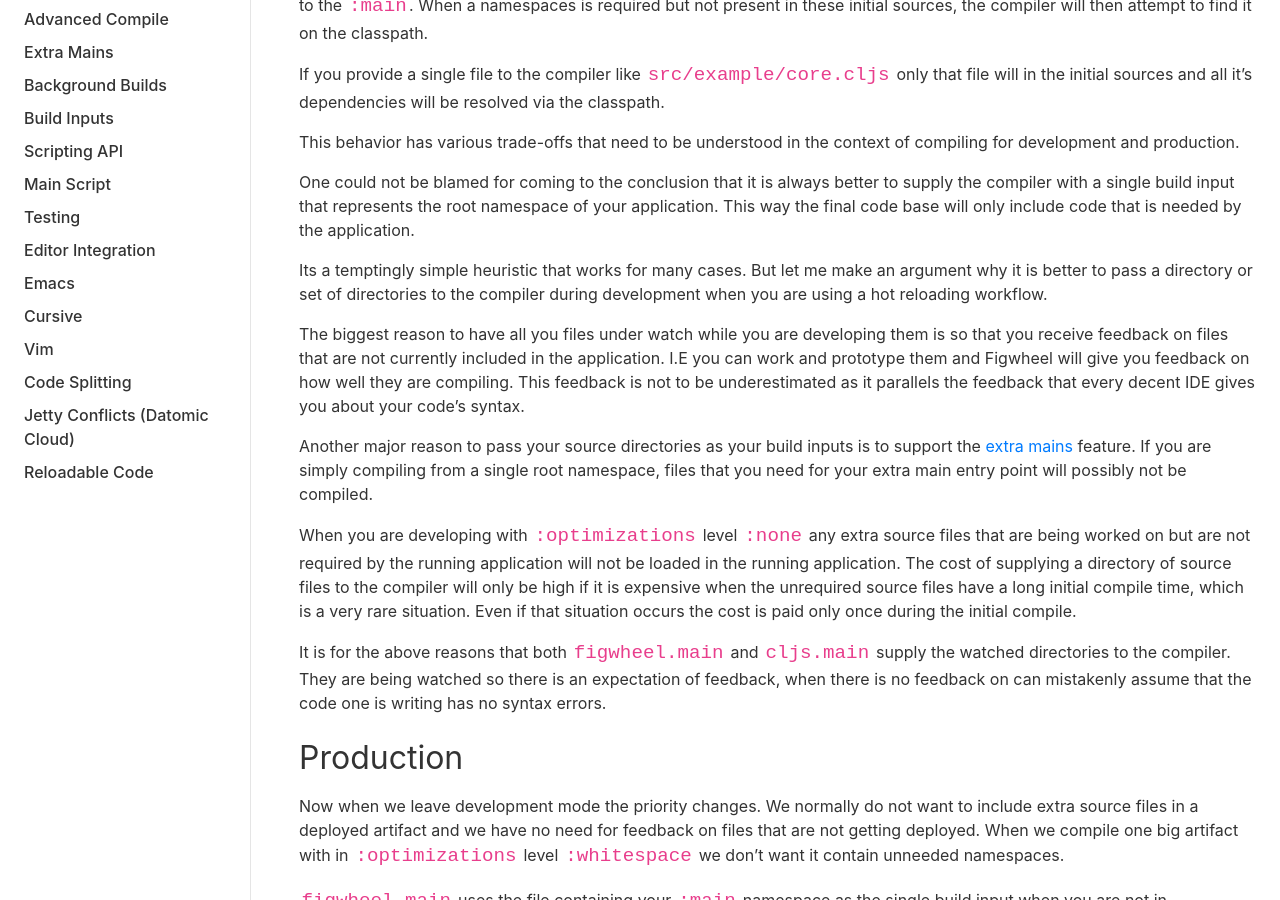
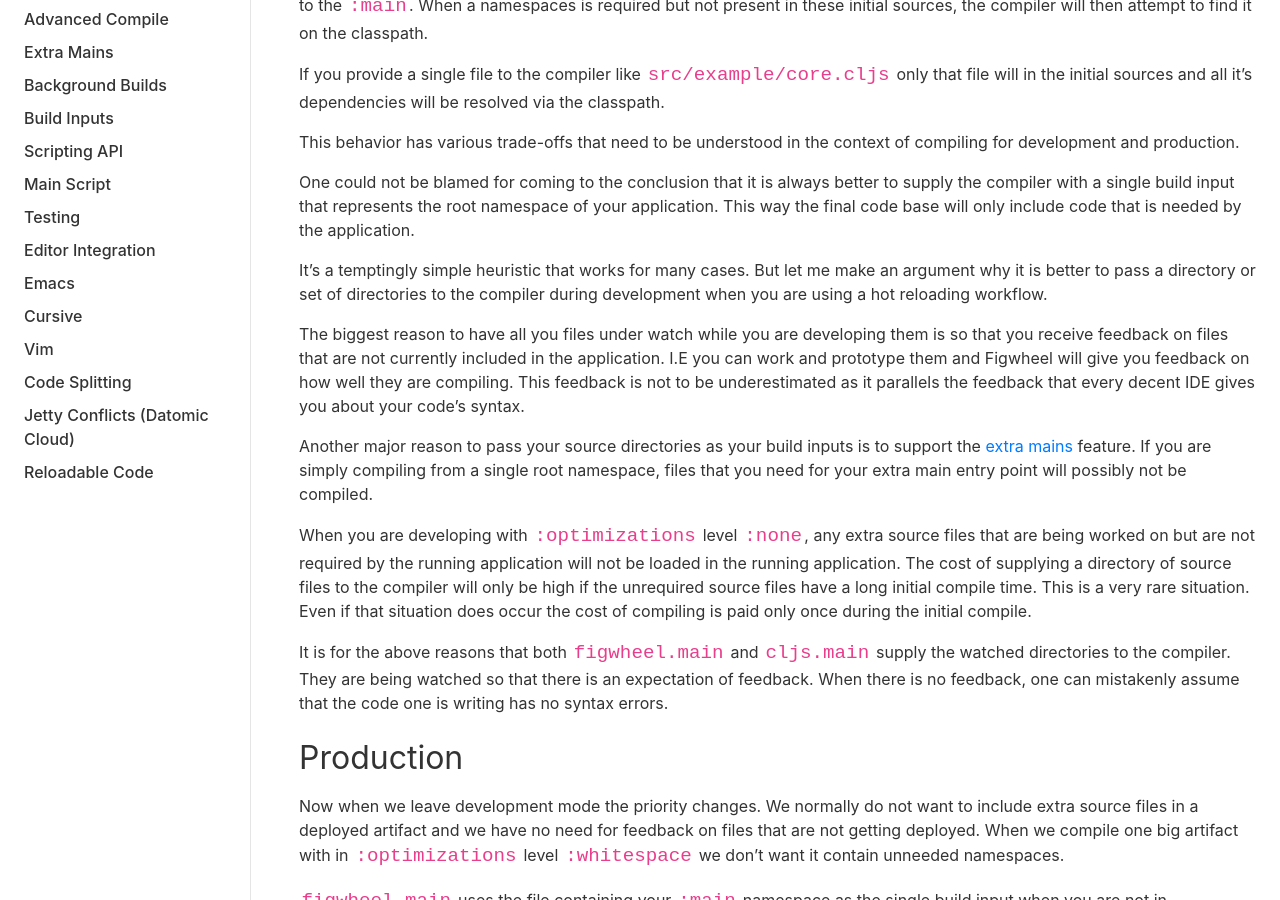
Before and after one commit to bhauman/figwheel-main, a Jekyll site: the page built from docs/docs/build_inputs.md, in a window 1280 px wide and 900 px high, scrolled down 585 px. Built offline with Jekyll 4.4.1, drawn with Linux system fonts in a browser that asks for light colours.

Commit message:
Update build_inputs.md
clarify text

```diff
--- a/docs/docs/build_inputs.md
+++ b/docs/docs/build_inputs.md
@@ -39,7 +39,7 @@ better to supply the compiler with a single build input that
 represents the root namespace of your application. This way the final
 code base will only include code that is needed by the application.
 
-Its a temptingly simple heuristic that works for many cases. But let
+It's a temptingly simple heuristic that works for many cases. But let
 me make an argument why it is better to pass a directory or set of
 directories to the compiler during development when you are using a
 hot reloading workflow.
@@ -56,19 +56,19 @@ inputs is to support the [extra mains](extra_mains) feature. If you
 are simply compiling from a single root namespace, files that you need
 for your extra main entry point will possibly not be compiled.
 
-When you are developing with `:optimizations` level `:none` any extra
+When you are developing with `:optimizations` level `:none`, any extra
 source files that are being worked on but are not required by the
 running application will not be loaded in the running application. The
 cost of supplying a directory of source files to the compiler will
-only be high if it is expensive when the unrequired source files have
-a long initial compile time, which is a very rare situation. Even if
-that situation occurs the cost is paid only once during the initial
-compile.
+only be high if the unrequired source files have
+a long initial compile time. This is a very rare situation. Even if
+that situation does occur the cost of compiling is paid only once
+during the initial compile.
 
 It is for the above reasons that both `figwheel.main` and `cljs.main`
 supply the watched directories to the compiler. They are being watched
-so there is an expectation of feedback, when there is no feedback on
-can mistakenly assume that the code one is writing has no syntax
+so that there is an expectation of feedback.  When there is no feedback,
+one can mistakenly assume that the code one is writing has no syntax
 errors.
 
 ## Production
```
